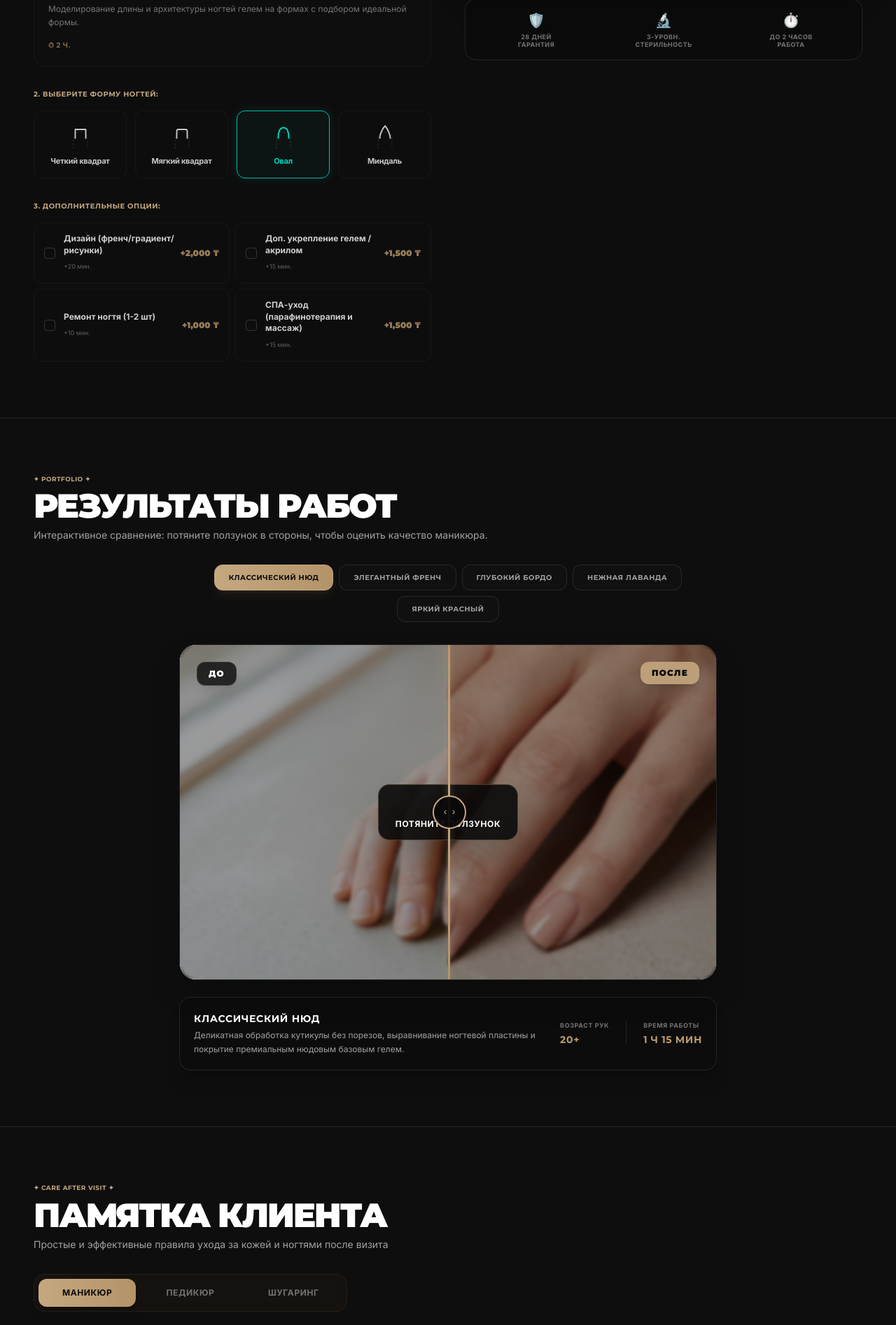
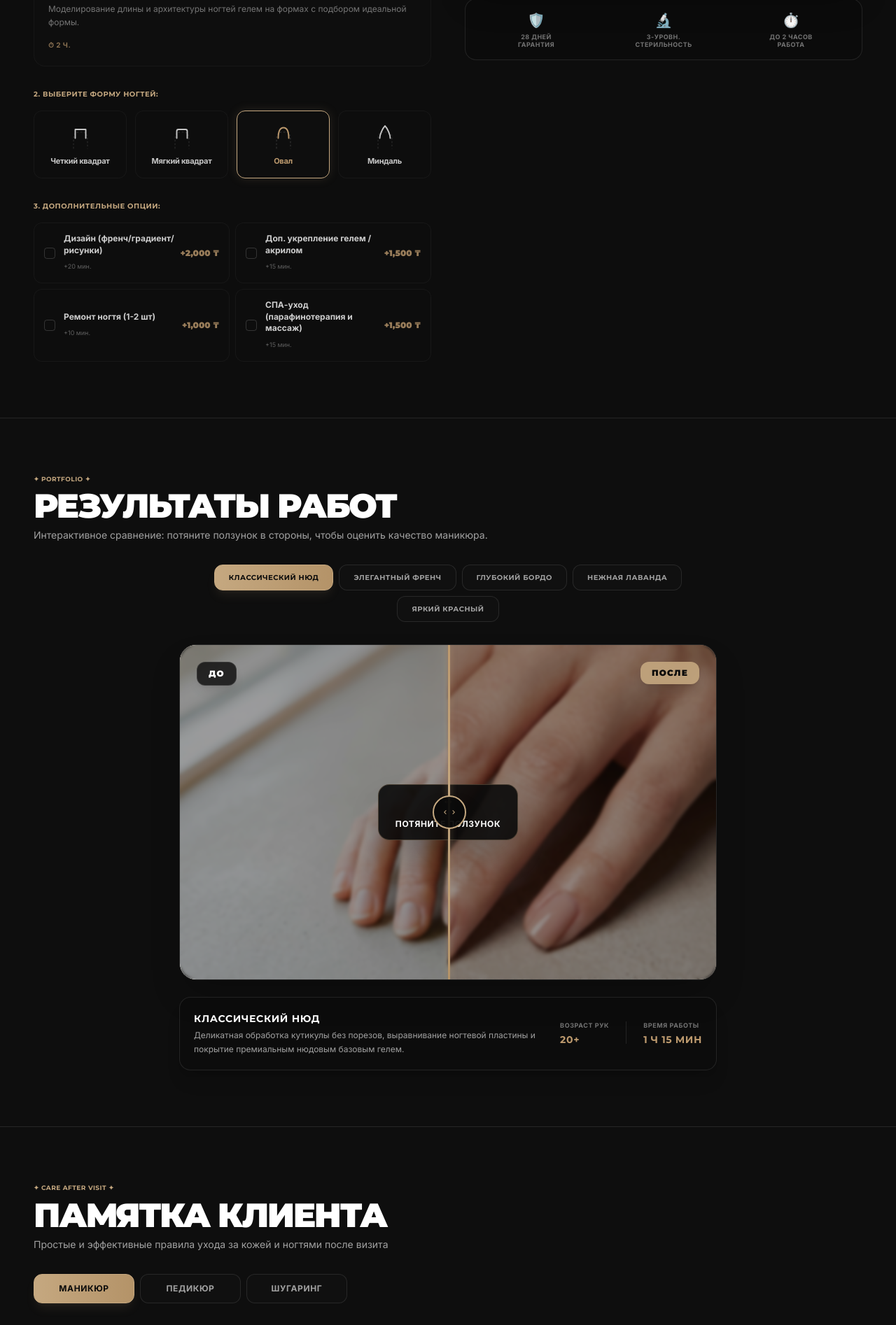
Before and after one commit to COMBINATORR/Nail-Master, a React (Vite) app: page / in a window 1280 px wide. Shown: the part 2012-3906 px from the top of the page at 70% size. Built offline with nearby package versions, Linux system fonts and the light colour scheme; a web font is replaced by a local one.

Commit message:
design: audit and visual redesign of light theme color palette

```diff
--- a/src/App.jsx
+++ b/src/App.jsx
@@ -1484,7 +1484,7 @@ export default function App() {
                           className={`border rounded-xl p-4 cursor-pointer transition-all duration-300 flex flex-col items-center justify-between text-center
                             ${isDark ? 'bg-charcoal-900/30' : 'bg-white/60'}
                             ${isActive
-                              ? 'border-teal-500 text-teal-400 bg-teal-500/5 shadow-[0_0_15px_rgba(20,184,166,0.15)]'
+                              ? `${isDark ? 'border-bronze-500 text-bronze-400 bg-bronze-500/5 shadow-[0_0_15px_rgba(197,168,128,0.15)]' : 'border-bronze-500 text-bronze-700 bg-bronze-500/5 shadow-[0_0_15px_rgba(197,168,128,0.08)]'}`
                               : `${borderSubtle} opacity-80 hover:opacity-100`
                             }`}
                         >
@@ -1766,7 +1766,7 @@ export default function App() {
           </p>
 
           {/* Interactive Care Tabs */}
-          <div className="flex gap-2 p-1.5 bg-bronze-950/20 backdrop-blur-sm border border-bronze-500/10 rounded-2xl max-w-md mb-8">
+          <div className="flex flex-wrap gap-2 mb-8 max-w-md">
             {['manicure', 'pedicure', 'sugaring'].map((tab) => {
               const tabLabels = {
                 manicure: lang === 'en' ? 'Manicure' : lang === 'ru' ? 'Маникюр' : 'Маникюр',
@@ -1778,10 +1778,10 @@ export default function App() {
                 <button
                   key={tab}
                   onClick={() => setActiveCareTab(tab)}
-                  className={`flex-1 text-center py-3 text-xs font-bold uppercase tracking-wider rounded-xl transition-all duration-300
+                  className={`flex-1 text-center py-3 text-xs font-bold uppercase tracking-wider border rounded-xl transition-all duration-300 cursor-pointer
                     ${isActive
-                      ? 'bg-gradient-to-r from-bronze-500 to-bronze-600 text-charcoal-950 shadow-lg'
-                      : `${textMuted} hover:text-bronze-400 hover:bg-white/5`
+                      ? 'bg-gradient-to-r from-bronze-500 to-bronze-600 text-charcoal-950 border-bronze-500 shadow-lg shadow-bronze-500/10'
+                      : `${border} ${isDark ? 'bg-charcoal-900/50 hover:bg-charcoal-900 text-neutral-400 hover:text-white' : 'bg-white hover:bg-charcoal-50 text-charcoal-600 hover:text-charcoal-900'}`
                     }`}
                 >
                   {tabLabels[tab]}
@@ -2069,8 +2069,8 @@ export default function App() {
                       onClick={() => setVisitMode('relax')}
                       className={`flex items-center justify-center gap-2 py-3 px-3 rounded-lg text-[11px] font-bold transition-all duration-200 cursor-pointer
                         ${visitMode === 'relax'
-                          ? `${isDark ? 'bg-white text-charcoal-950 shadow-md' : 'bg-charcoal-950 text-white shadow-md'}`
-                          : `${isDark ? 'text-neutral-400 hover:text-white' : 'text-charcoal-600 hover:text-charcoal-900'} bg-transparent opacity-70 hover:opacity-100`
+                          ? `${isDark ? 'bg-white text-charcoal-950 shadow-md' : 'bg-gradient-to-r from-bronze-500 to-bronze-600 text-charcoal-950 shadow-md'}`
+                          : `${isDark ? 'text-neutral-400 hover:text-white' : 'text-charcoal-900 hover:text-charcoal-950'} bg-transparent opacity-70 hover:opacity-100`
                         }`}
                     >
                       {/* Moon Icon */}
@@ -2085,8 +2085,8 @@ export default function App() {
                       onClick={() => setVisitMode('talk')}
                       className={`flex items-center justify-center gap-2 py-3 px-3 rounded-lg text-[11px] font-bold transition-all duration-200 cursor-pointer
                         ${visitMode === 'talk'
-                          ? `${isDark ? 'bg-white text-charcoal-950 shadow-md' : 'bg-charcoal-950 text-white shadow-md'}`
-                          : `${isDark ? 'text-neutral-400 hover:text-white' : 'text-charcoal-600 hover:text-charcoal-900'} bg-transparent opacity-70 hover:opacity-100`
+                          ? `${isDark ? 'bg-white text-charcoal-950 shadow-md' : 'bg-gradient-to-r from-bronze-500 to-bronze-600 text-charcoal-950 shadow-md'}`
+                          : `${isDark ? 'text-neutral-400 hover:text-white' : 'text-charcoal-900 hover:text-charcoal-950'} bg-transparent opacity-70 hover:opacity-100`
                         }`}
                     >
                       {/* Bubble Icon */}
--- a/src/index.css
+++ b/src/index.css
@@ -42,7 +42,14 @@ body {
 /* ─── Light Theme Override ─── */
 body.light {
   background-color: #f8f6f2;
-  color: #1c1c1c;
+  color: #1E1B18;
+  --color-charcoal-800: #292522;
+  --color-charcoal-900: #1E1B18;
+  --color-charcoal-950: #12100E;
+}
+
+body.light .shadow-2xl {
+  box-shadow: 0 20px 40px -15px rgba(27, 20, 12, 0.04);
 }
 body.light ::-webkit-scrollbar-track { background: #f0ede8; }
 body.light ::-webkit-scrollbar-thumb { background: #d1b996; }
@@ -315,7 +322,7 @@ body.light .static-logo {
 body.light .static-logo:hover,
 body.light .static-logo:active,
 body.light .static-logo.active {
-  color: #121212; /* text-charcoal-900 active state */
+  color: #1E1B18; /* text-charcoal-900 active state */
 }
 
 .static-logo-title {
```
